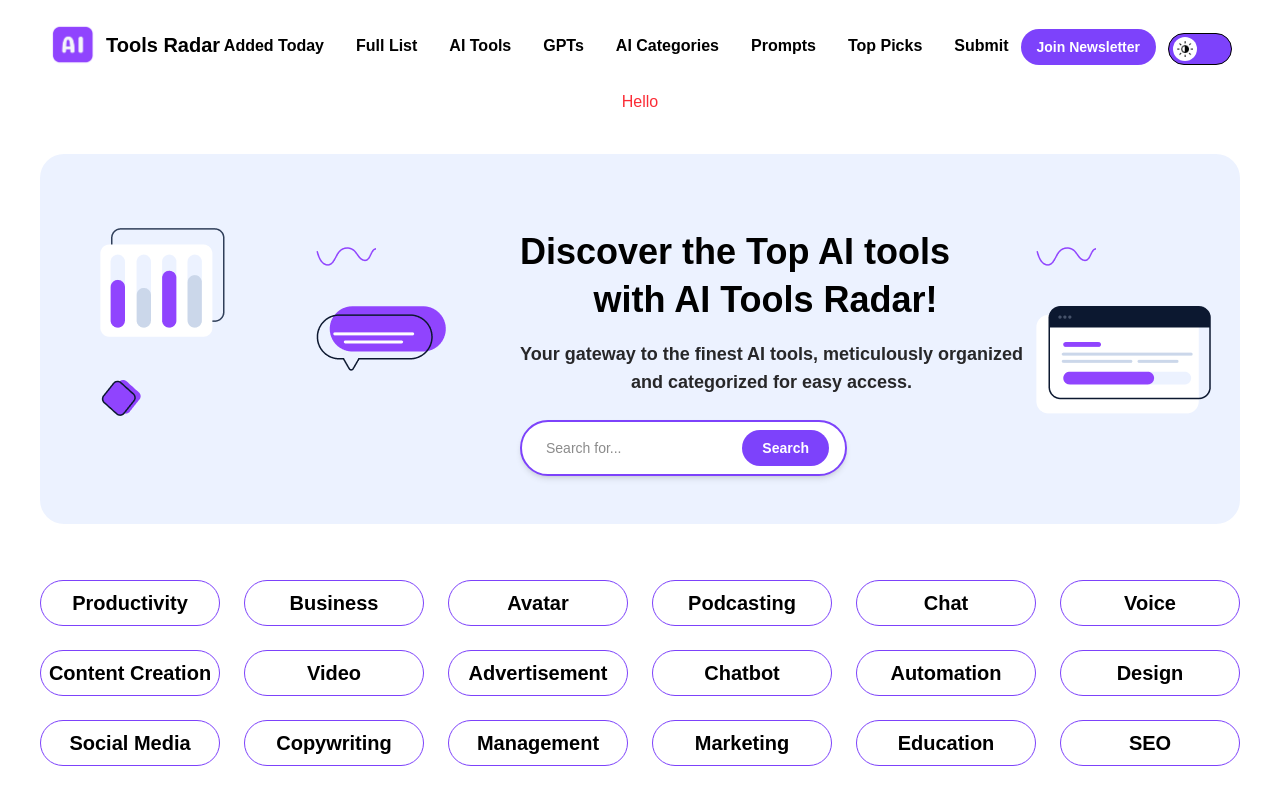
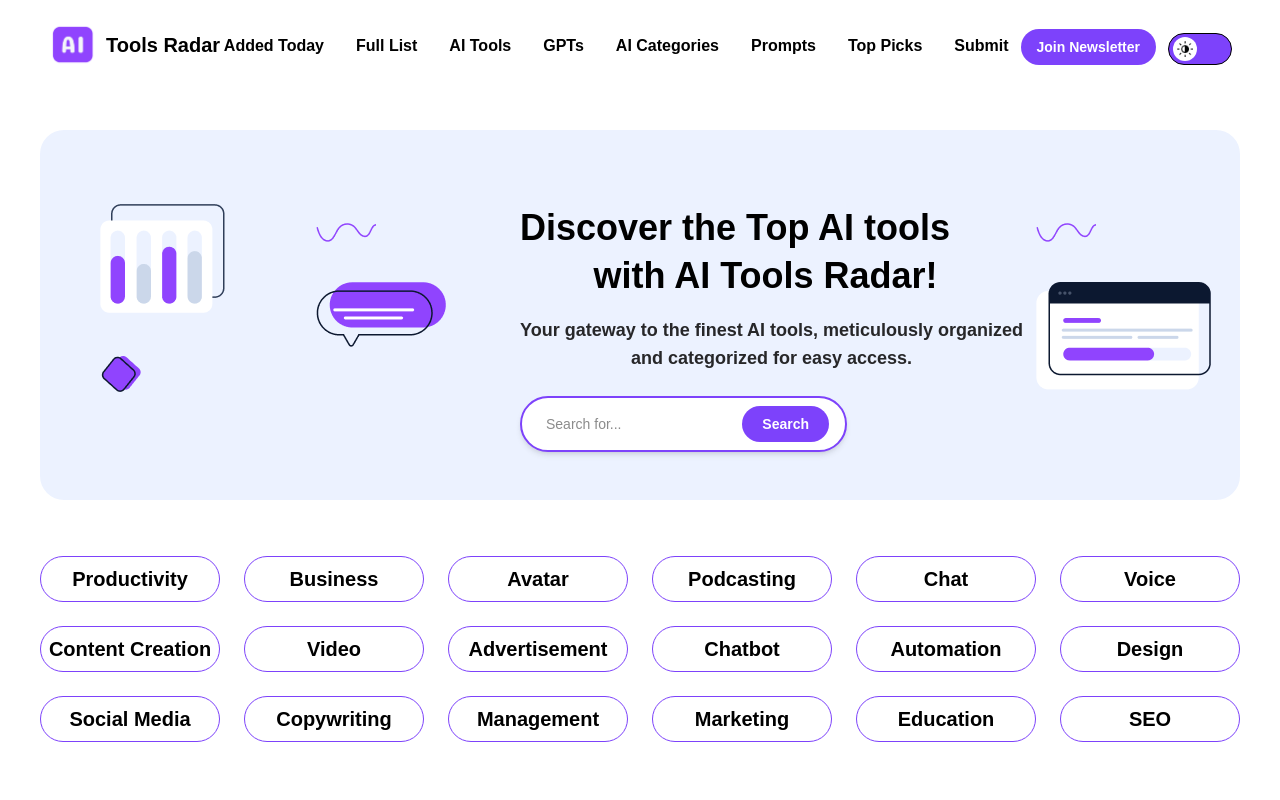
Before and after one commit to mughees7984/ai-tools-ali-version, a Next.js app in the folder frontend/: page / in a window 1280 px wide. Shown: the top 800 px of the page. Built offline with nearby package versions, Linux system fonts and the light colour scheme.

Commit message:
Update page.tsx

```diff
--- a/frontend/app/page.tsx
+++ b/frontend/app/page.tsx
@@ -10,7 +10,7 @@ export default function Home() {
   <>
 
 <div className="text-red-500 text-center">
-  Hello
+
 </div>
   <Hero/>
   <FeaturedProduct/>
```
